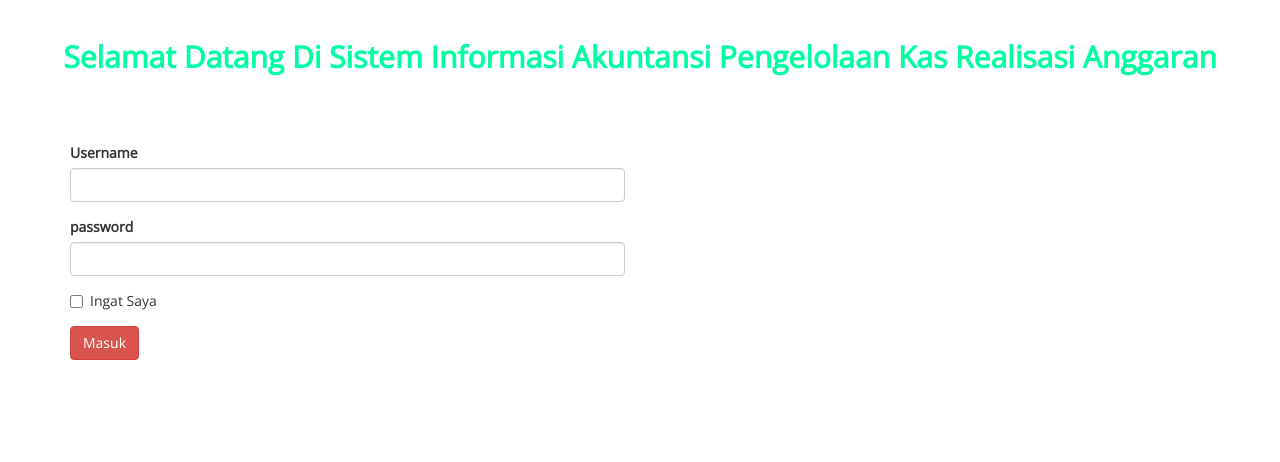
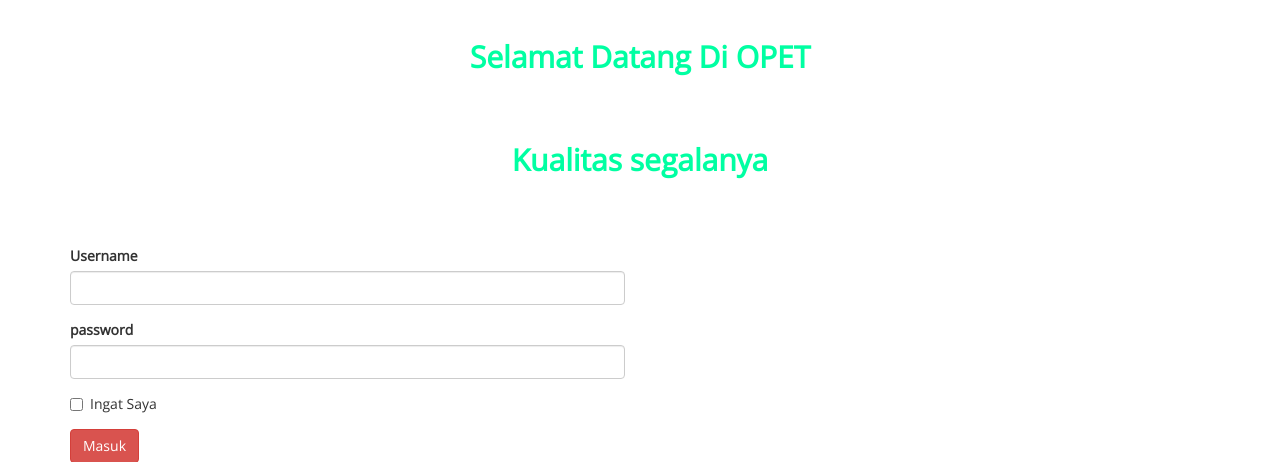
Before and after one commit to ikhsan0418/SIA_KH, a PHP site: page /login.php in a window 1280 px wide. Shown: the part 60-522 px from the top of the page. Run offline with PHP 8.4, Linux system fonts and the light colour scheme.

Commit message:
login.php

```diff
--- a/login.php
+++ b/login.php
@@ -48,12 +48,12 @@ if(isset($_POST['login'])) {
 
 ?>
 <!DOCTYPE html>
-<link rel="shortcut icon" href="img/admin1.jpg" type="image/x-icon" />
+<link rel="shortcut icon" href="img/images.jpeg" type="image/x-icon" />
 <html xmlns="http://www.w3.org/1999/xhtml">
 <head>
       <meta charset="utf-8" />
     <meta name="viewport" content="width=device-width, initial-scale=1.0" />
-    <title>Aplikasi Sistem Informasi Akuntansi Penjualan Makanan Hewan di Opet Shop</title>
+    <title>Aplikasi OPET</title>
 	<!-- BOOTSTRAP STYLES-->
     <link href="assets/css/bootstrap.css" rel="stylesheet" />
      <!-- FONTAWESOME STYLES-->
@@ -68,10 +68,12 @@ if(isset($_POST['login'])) {
 <body>
         <!-- Navbar -->
         <?php require_once 'themeplates/navbar.php'; ?>
-        <!-- End Navbar -->
+        <!-- End Navbar   -->
            <!-- /. NAV TOP  -->
 		   <br>
-<center><h2><b> Selamat Datang Di Sistem Informasi Akuntansi Pengelolaan Kas Realisasi Anggaran<b></h2></center>
+<center><h2><b> Selamat Datang Di OPET</h2></center>
+<br><br>
+<center><h2><b> Kualitas segalanya</h2></center>
 <div class="container">
 	<div class="row">
 		<div class="col-md-6 offset-md-3">
@@ -112,8 +114,7 @@ if(isset($_POST['login'])) {
 </div>
                 </div>
                  <!-- /. ROW  -->
-                 <!-- <hr /> -->
-
+                 <!-- <hr />      -->
 
     </div>
              <!-- /. PAGE INNER  -->
```
